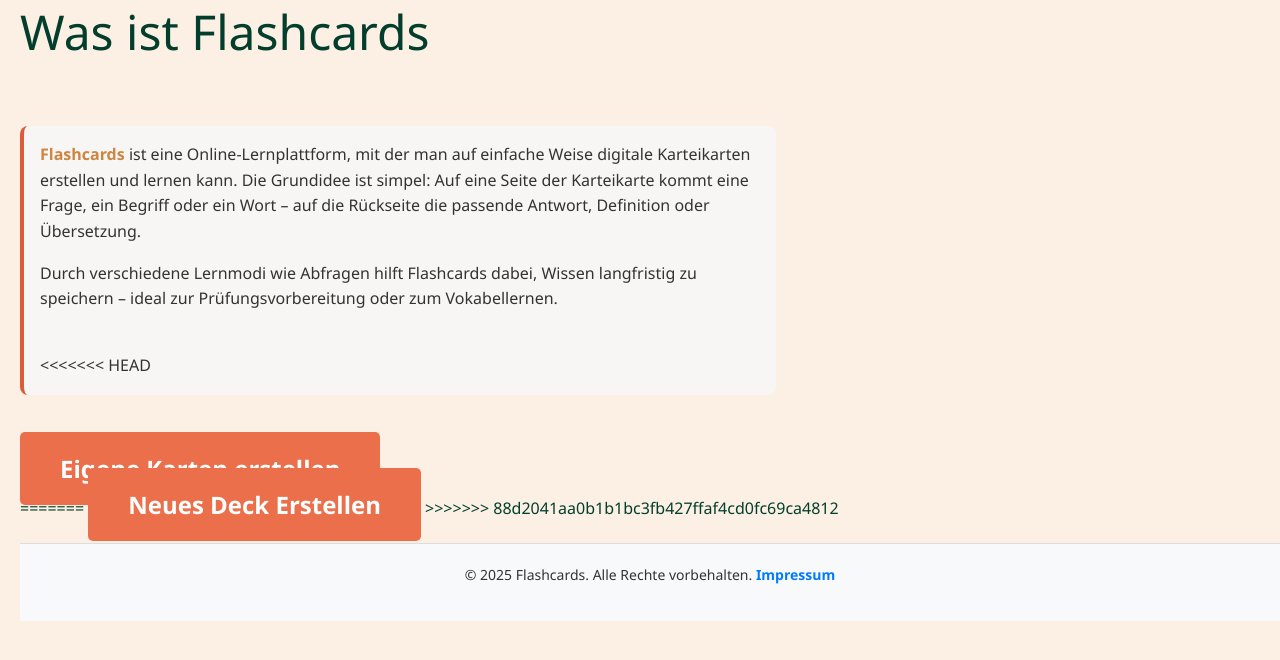
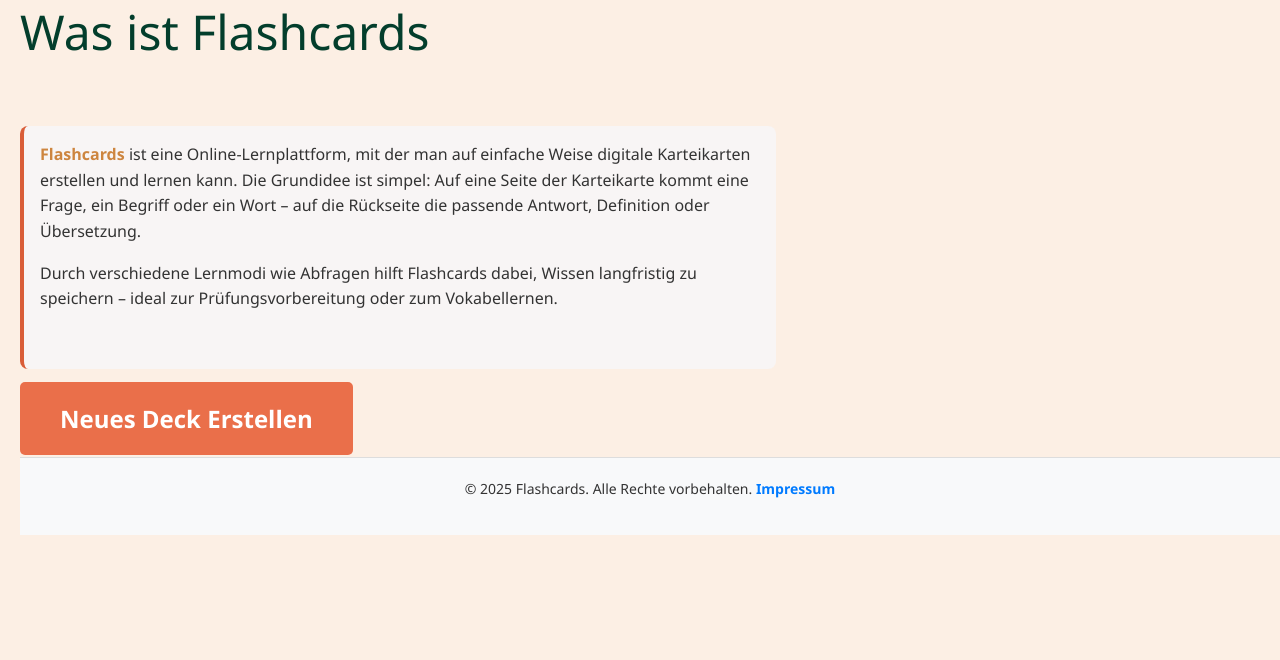
Before and after one commit to EliasResch/Flashcards, a PHP site: page /index.php in a window 1280 px wide. Shown: the part 125-785 px from the top of the page. Run offline with PHP 8.4, Linux system fonts and the light colour scheme.

Commit message:
Update index.php

```diff
--- a/index.php
+++ b/index.php
@@ -44,12 +44,7 @@ if ($conn->connect_error) {
       </p><br>
 
 
-<<<<<<< HEAD
-    </div> <br>
-    <a href="karten-erstellen.php" class="cta-button">Eigene Karten erstellen</a><br>
-=======
     </div> <a href="deck-erstellen.php" class="cta-button">Neues Deck Erstellen</a>
->>>>>>> 88d2041aa0b1b1bc3fb427ffaf4cd0fc69ca4812
     <br>
     <div class="tx-image">
 
```
